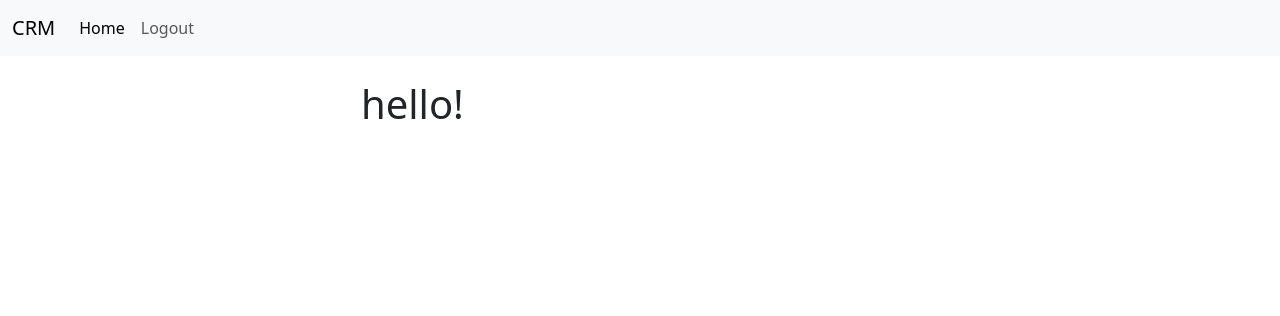
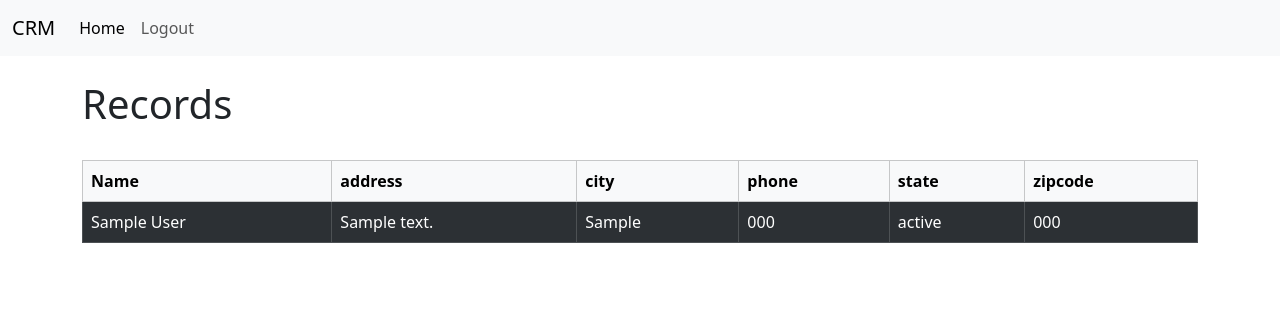
Before and after one commit to smritidoneria/Django-CRM, a Django app: page / in a window 1280 px wide. Shown: the top 316 px of the page. Run offline with Django 5.2, Linux system fonts and the light colour scheme; a user stored in the database is signed in; tables that the repository leaves empty hold one stand-in row (values such as "Sample post").

Commit message:
added tables on the home page

```diff
--- a/website/templates/home.html
+++ b/website/templates/home.html
@@ -3,11 +3,53 @@
 
 {% block content %}
 
-<div class="col-md-6 offset-md-3">
+
 
 {%if user.is_authenticated%}
-<h1>hello!</h1>
+
+<h1>Records </h1>
+
+<table  class="table table-striped table-dark table-hover table-bordered" >
+    <thead class="table-light">
+      <tr>
+        <th scope="col">Name</th>
+
+        <th scope="col">address</th>
+        <th scope="col">city</th>
+        <th scope="col">phone</th>
+        <th scope="col">state</th>
+        <th scope="col">zipcode</th>
+
+
+      </tr>
+    </thead>
+    <tbody>
+
+        {% if records%}
+    {%for record in records%}
+    <tr>
+        <td>{{record.first_name}}
+        {{record.last_name}}</td>
+
+        <td>{{record.address}}</td>
+        <td>{{record.city}}</td>
+        <td>{{record.phone}}</td>
+        <td>{{record.state}}</td>
+        <td>{{record.zipcode}}</td>
+
+    </tr>
+        <br/>
+    {% endfor%}
+{%endif%}
 {%else%}
+
+    </tbody>
+    </table>
+
+
+
+
+
 
 <h1>login</h1>
 <form method="POST" action={%url 'home' %}>
@@ -27,7 +69,7 @@
       </form>
 
 </form>
-</div>
+
 
 {%endif%}
 {%endblock%}
--- a/website/urls.py
+++ b/website/urls.py
@@ -6,5 +6,6 @@ urlpatterns = [
    path('',views.home,name='home'),
    #path('',views.login_user,name='login'),
    path('logout/',views.logout_user,name='logout'),
-   path('register/',views.register_user,name='register')
+   path('register/',views.register_user,name='register'),
+  # path('record/<int:pk>',views.customer_record,name='record')
 ]
--- a/website/views.py
+++ b/website/views.py
@@ -2,9 +2,11 @@ from django.shortcuts import render,redirect
 from django.contrib.auth import authenticate,login,logout
 from django.contrib import messages
 from .forms import SignUpForm
-
+from .models import Record
 
 def home(request):
+    records=Record.objects.all()
+
     if request.method=='POST':
         username=request.POST['username']
         password=request.POST['password']
@@ -19,7 +21,7 @@ def home(request):
             return redirect('home')
     else:
 
-        return render(request,'home.html',{})
+        return render(request,'home.html',{'records':records})
 
 
 def logout_user(request):
```
